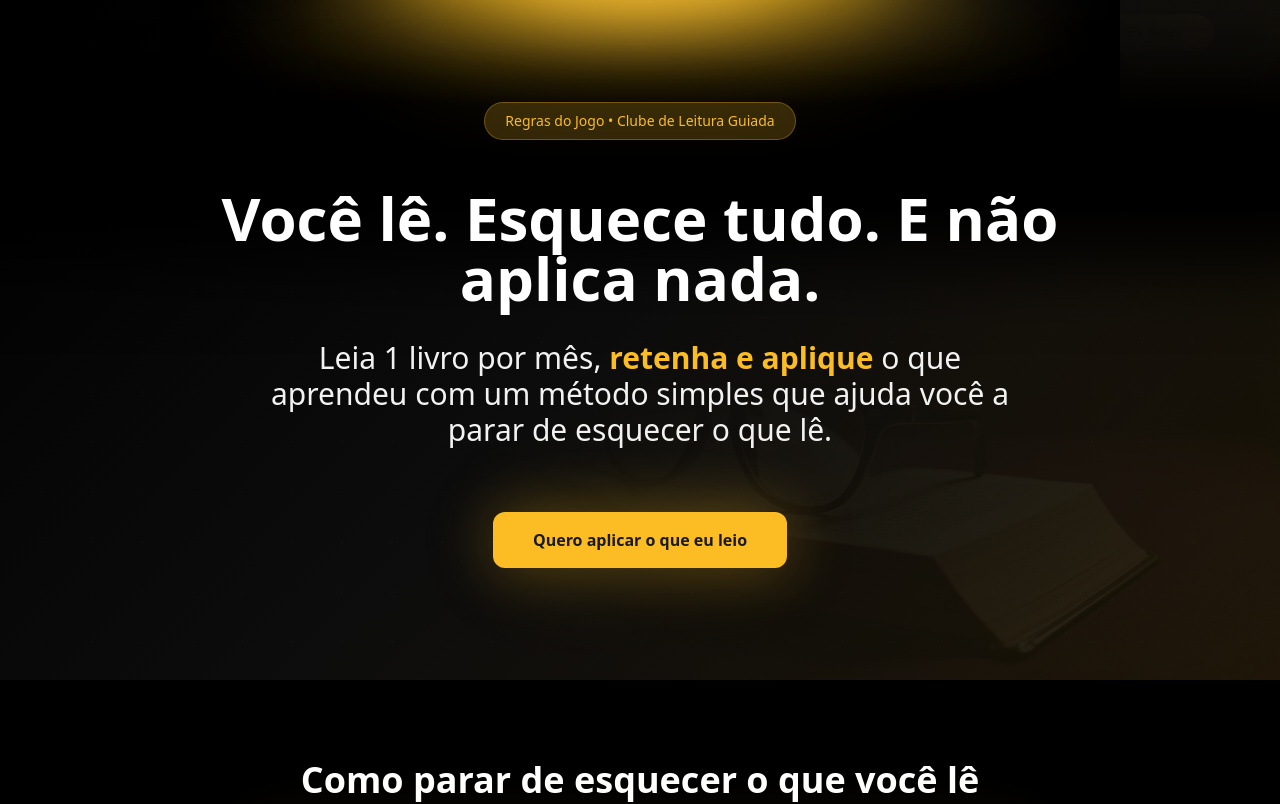
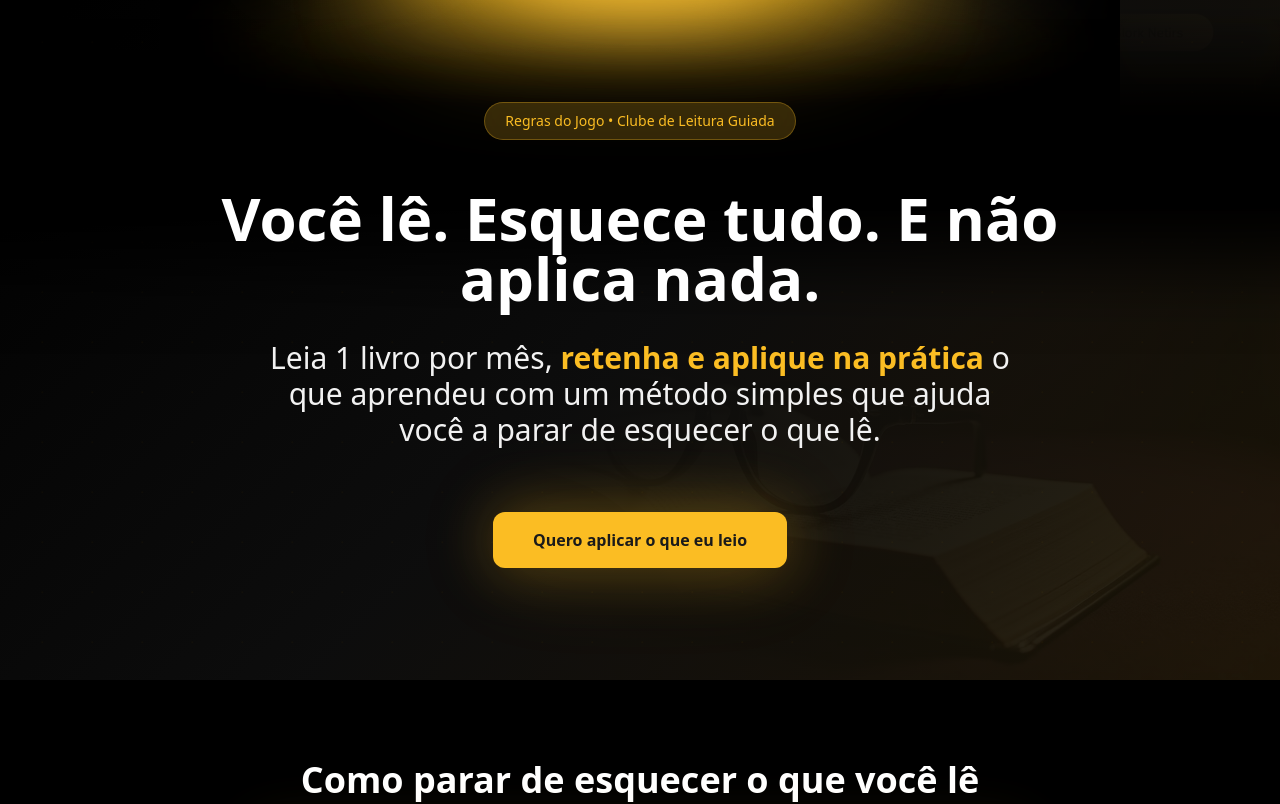
Before and after one commit to coelhomarkedigital-alt/regra-do-jogo-landing-70041-62915-82406-06260, a React (Vite) app: page / in a window 1280 px wide. Shown: the top 804 px of the page. Built offline with nearby package versions, Linux system fonts and the light colour scheme; the HTML template or start-up script is replaced by a standard one.

Commit message:
Changes
Co-authored-by: coelhomarkedigital-alt <237135146+coelhomarkedigital-alt@users.noreply.github.com>

```diff
--- a/src/components/sections/Hero.tsx
+++ b/src/components/sections/Hero.tsx
@@ -26,7 +26,7 @@ export const Hero = () => {
           </h1>
 
           <p className="text-2xl md:text-3xl text-foreground max-w-3xl mx-auto leading-relaxed text-center">
-            Leia 1 livro por mês, <span className="text-primary font-semibold">retenha e aplique</span> o que aprendeu com um método simples que ajuda você a parar de esquecer o que lê.
+            Leia 1 livro por mês, <span className="text-primary font-semibold">retenha e aplique na prática</span> o que aprendeu com um método simples que ajuda você a parar de esquecer o que lê.
           </p>
 
           <div className="flex flex-col sm:flex-row gap-4 justify-center items-center pt-8">
```
